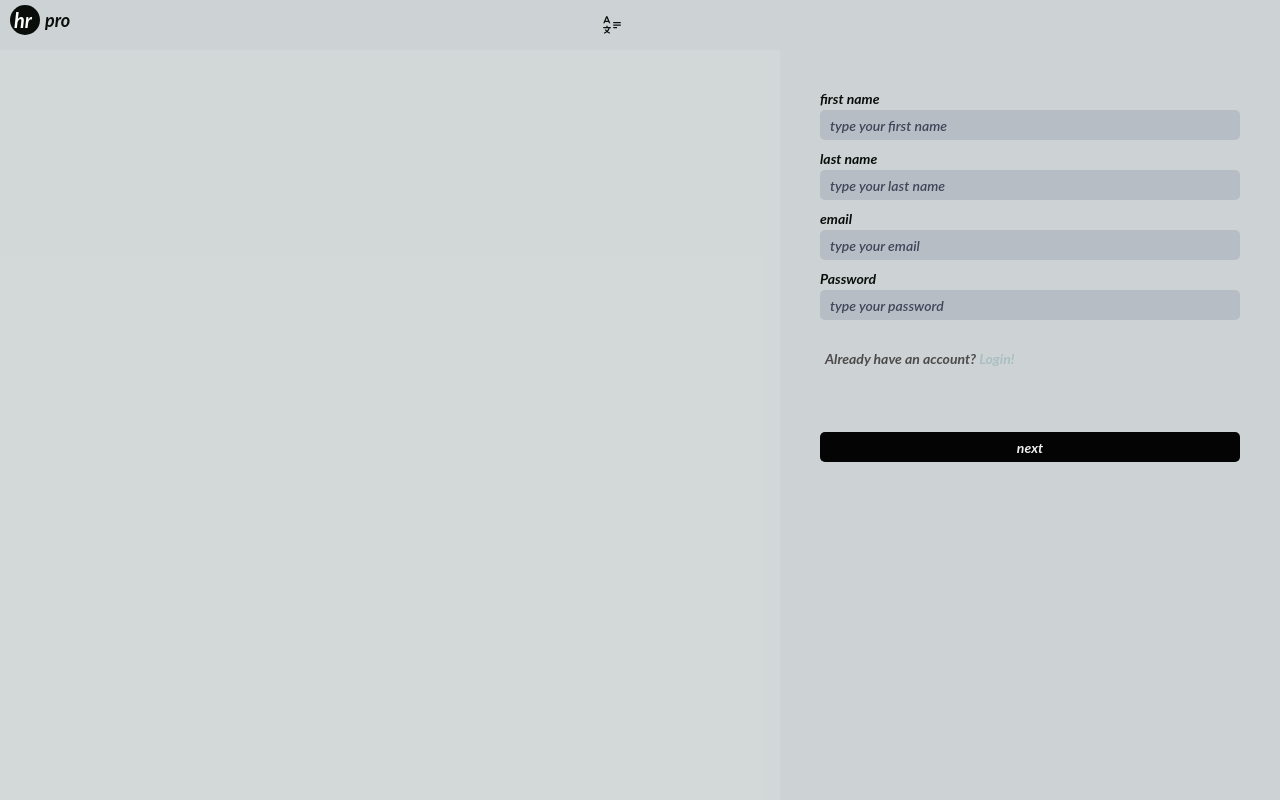
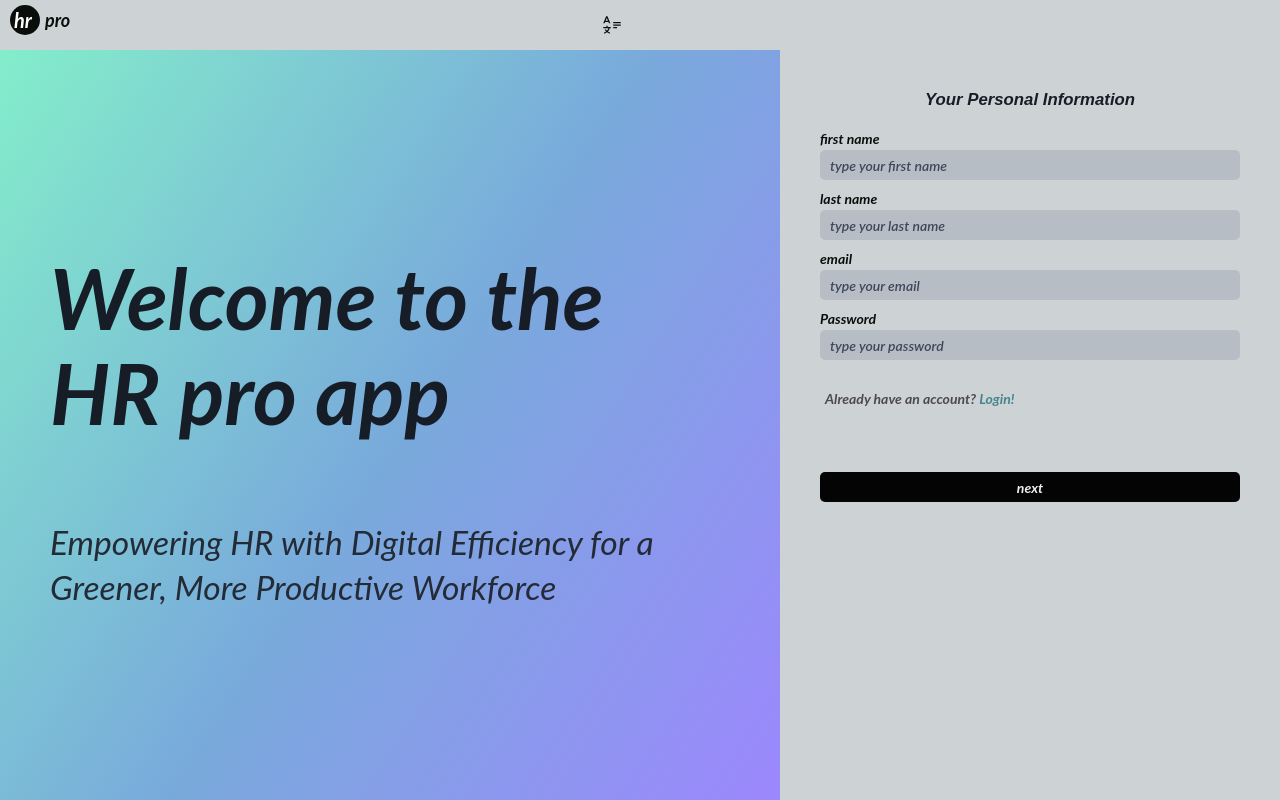
Before and after one commit to aplusInDev/hr-pro, a React (Create React App) app: page /register in a window 1280 px wide. Built offline with nearby package versions, Linux system fonts and the light colour scheme; some icons are missing.

Commit message:
updating register style

```diff
--- a/src/assets/css/LandingPage.css
+++ b/src/assets/css/LandingPage.css
@@ -22,7 +22,7 @@
 }
 
 .intro h1 {
-  color: #161d26;
+  color: var(--main-heading-color);
   margin-top: 100px;
   font-size: 6rem;
   line-height: 6.8rem;
@@ -33,7 +33,7 @@
   font-size: 2.4rem;
   line-height: 3.2rem;
   font-weight: 400;
-  color: #232b37;
+  color: var(--main-pcolor);
 }
 
 .intro button {
@@ -78,7 +78,7 @@
   font-size: 3rem;
   line-height: 3.6rem;
   margin-top: 50px;
-  color: #161d26;
+  color: var(--main-heading-color);
   text-indent: 20px;
   width: 90%;
   padding-left: 100px;
@@ -87,7 +87,7 @@
 .landing-page p {
   font-size: 1.6rem;
   line-height: 2.4rem;
-  color: #161d26;
+  color: var(--main-heading-color);
   text-indent: 30px;
   text-overflow: clip;
   width: 90%;
@@ -117,7 +117,7 @@
 .features_list h3 {
   font-size: 2rem;
   line-height: 3rem;
-  color: #161d26;
+  color: var(--main-heading-color);
   margin-bottom: 20px;
   text-align: center;
 }
@@ -125,7 +125,7 @@
 .features_list li {
   font-size: 1.2rem;
   line-height: 2rem;
-  color: #232b37;
+  color: var(--main-pcolor);
   margin-bottom: 10px;
 }
 
--- a/src/assets/css/Register.css
+++ b/src/assets/css/Register.css
@@ -3,6 +3,17 @@
   position: relative;
   width: 100vw;
   height: 100vh;
+}
+
+.register-page .intro,
+.login-page .intro {
+  background: linear-gradient(123deg, #5de8bac3, #3881caac, #6842ffa4);
+  position: absolute;
+  top: 50px;
+  left: 0;
+  width: calc(100vw - 500px);
+  height: 100%;
+  padding: 100px 50px;
 }
 
 .update-password .login {
@@ -22,8 +33,16 @@
   width: 500px;
   height: 100%;
   padding: 40px;
-  color: var(--midnight-black);
+  color: var(--new-primary-color);
   background-color: var(--sidebar-bg);
+}
+
+.register h2 {
+  font-size: 1.2rem;
+  font-family: "Poppins", sans-serif;
+  color: var(--main-heading-color);
+  margin-bottom: 20px;
+  text-align: center;
 }
 
 .register input,
@@ -100,7 +119,7 @@
 .register-link > span:last-child,
 .reset_password-link > span:last-child,
 .login-link > span:last-child {
-  color: rgba(168, 190, 193, 0.97);
+  color: rgb(70, 133, 141);
 }
 
 .register-link:hover > span:last-child,
--- a/src/assets/css/index.css
+++ b/src/assets/css/index.css
@@ -86,11 +86,15 @@
   /* --sidebar-bg: var(--second-dark-color); */
   --primary-font-color: #333;
   --secondary-font-color: #666;
+  --main-heading-color: #161d26;
+  --main-pcolor: #232b37;
 }
 
 .dark-mode {
   /* --primary-bg: var(--color9); */
-  --primary-bg: #303030ef;
+  --main-heading-color: #f1f1f1a0;
+  --main-pcolor: #738297;
+  --primary-bg: #000000e2;
   --secondary-thead-gb: rgba(68, 87, 94, 0.878);
   --primary-tbody-gb: rgba(150, 165, 177, 0.647);
   --secondary-tbody-gb: rgba(161, 169, 175, 0.718);
@@ -144,7 +148,7 @@ html, body, #root {
 	height: 100vh;
 	width: 100vw;
   overflow: hidden;
-  background-color: var(--primary-bg);
+  /* background-color: var(--primary-bg); */
 }
 
 /* #root {
--- a/src/pages/Login.jsx
+++ b/src/pages/Login.jsx
@@ -9,6 +9,12 @@ export default function Login() {
   return (
     <div className="login-page">
       <Header showBtns={false} />
+      <section className='intro'>
+      <h1>
+        Welcome to the HR pro app
+      </h1>
+      <span>Empowering HR with Digital Efficiency for a Greener, More Productive Workforce</span>
+    </section>
       <Form method='post' action='/login' className='login'>
         {errors?.error && <p className='error'>{errors.error}</p>}
         <label htmlFor='company_id'>Company id</label>
--- a/src/pages/Register.jsx
+++ b/src/pages/Register.jsx
@@ -57,6 +57,12 @@ export default function Register() {
   return (
     <div className="register-page">
       <Header showBtns={false} />
+      <section className='intro'>
+        <h1>
+          Welcome to the HR pro app
+        </h1>
+        <span>Empowering HR with Digital Efficiency for a Greener, More Productive Workforce</span>
+      </section>
       <Form
         method='post'
         action='/register'
@@ -66,6 +72,7 @@ export default function Register() {
         {error && <p className='error'>{error}</p>}
         {message && <p className='message'>{message}</p>}
         <section className='admin-info'>
+          <h2>Your Personal Information</h2>
           <label>
             <span>first name</span>
             <input
@@ -122,6 +129,7 @@ export default function Register() {
           </button>
         </section>
         <section className='company-info'>
+          <h2>Your Company Information</h2>
           <label>
             <span>company name</span>
             <input
```
